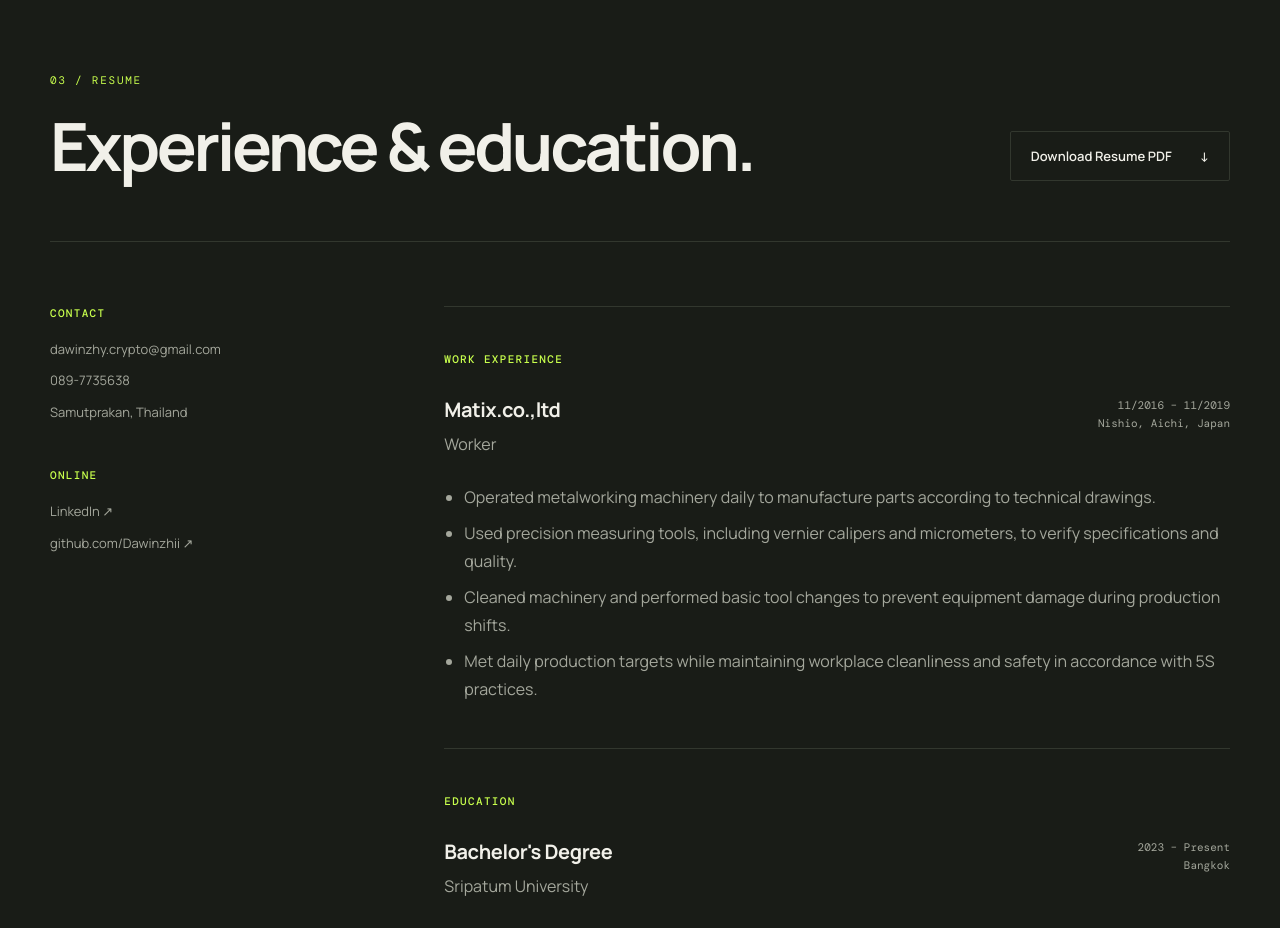
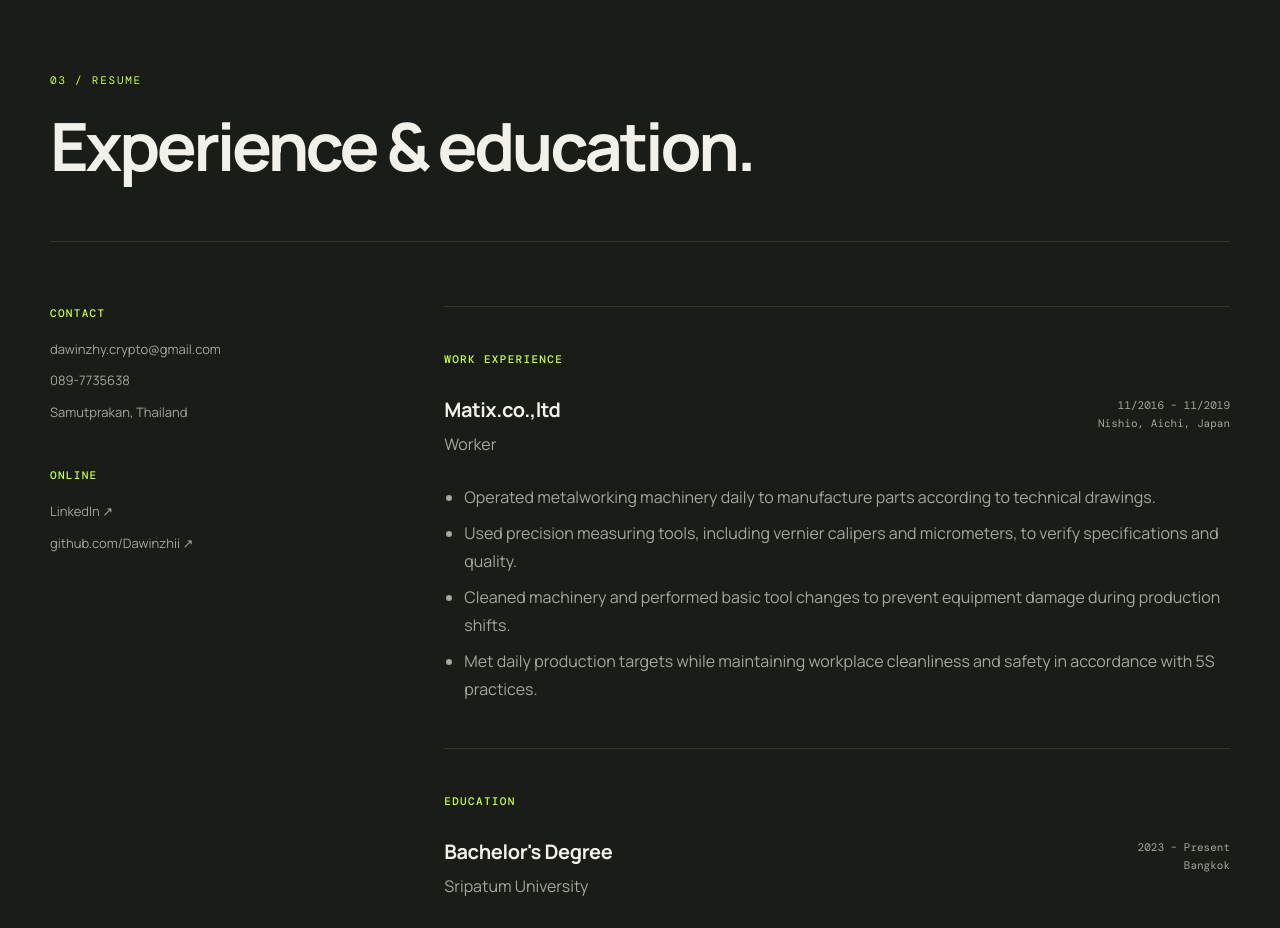
Before and after one commit to Dawinzhii/Dawinzhii.github.io, a React (Vite) app: page / in a window 1280 px wide. Shown: the part 3220-4148 px from the top of the page. Built offline with nearby package versions, Linux system fonts and the light colour scheme; a web font is replaced by a local one.

Commit message:
Remove public resume download

```diff
--- a/src/App.css
+++ b/src/App.css
@@ -29,7 +29,7 @@ nav a:hover { color:var(--text); }
 .button:hover { transform:translateY(-2px); }
 .primary { background:var(--accent); color:var(--accent-ink); }
 .text-button { color:var(--text); }
-.outline,.print-button { color:var(--text); background:transparent; border-color:var(--line); }
+.outline { color:var(--text); background:transparent; border-color:var(--line); }
 .hero-marquee { margin-top:auto; padding-top:72px; display:flex; justify-content:space-between; gap:20px; color:var(--muted); font:11px 'DM Mono'; letter-spacing:.12em; }
 .hero-marquee i { color:var(--accent); font-style:normal; }
 .section-label { color:var(--accent); margin:0; }
--- a/src/App.jsx
+++ b/src/App.jsx
@@ -90,7 +90,6 @@ function App() {
           <div className="section-shell">
             <div className="resume-heading">
               <div><p className="section-label">03 / RESUME</p><h2 id="resume-title">Experience &amp; education.</h2></div>
-              <a className="button print-button" href="/Sutha_Thongkong_FlowCV.pdf" download="Sutha_Thongkong_FlowCV.pdf">Download Resume PDF <span>↓</span></a>
             </div>
             <div className="resume-grid">
               <aside className="resume-sidebar">
```
Also changed, not shown: 2 other files (tests, documents, lock files or other folders).
